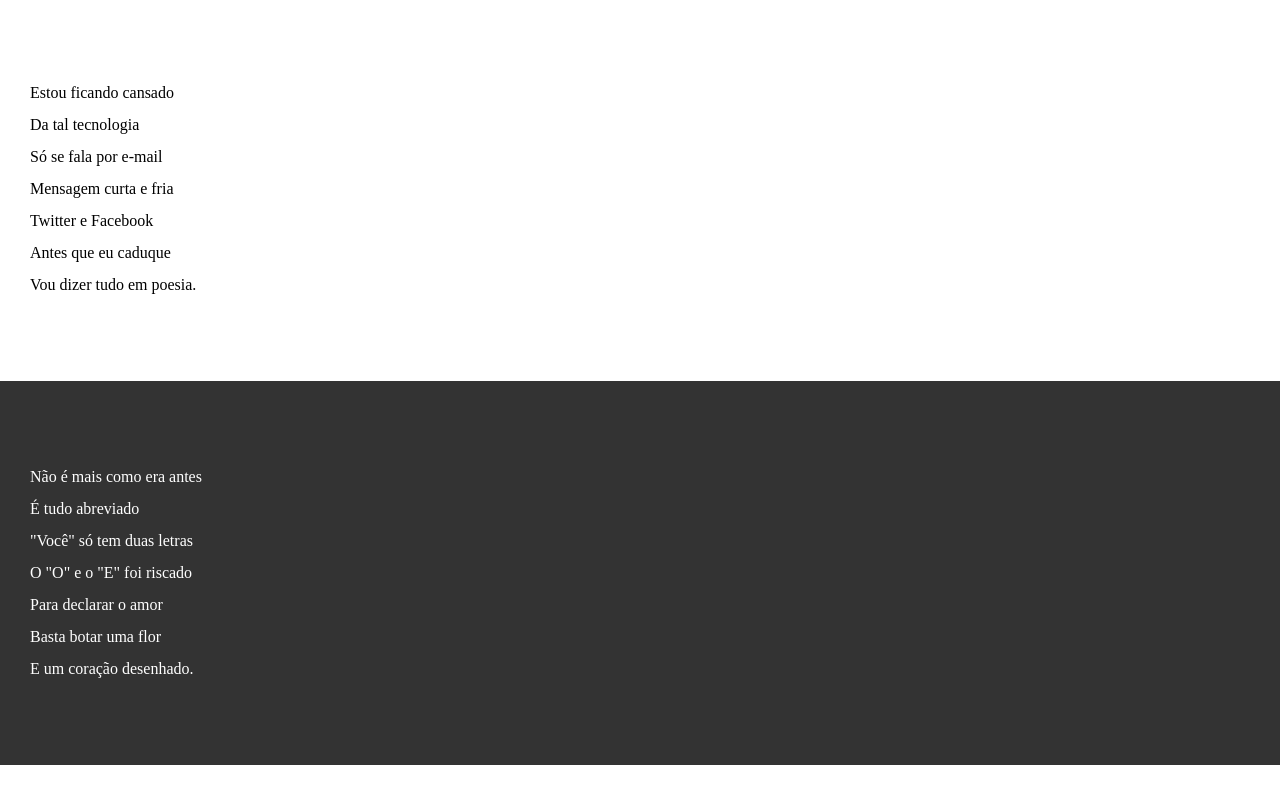
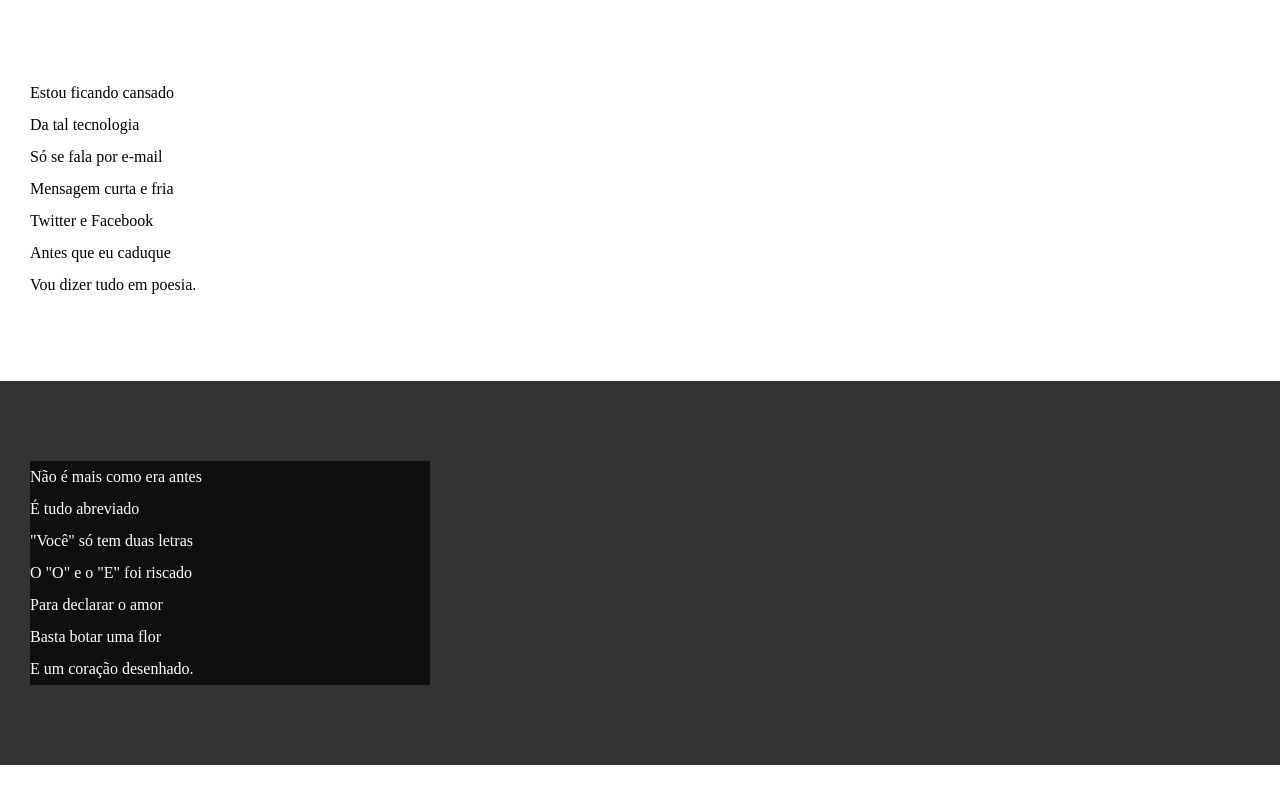
Before and after one commit to Renan-MN/HTML-CSS, a plain HTML site: page Desafios/D012/index.html in a window 1280 px wide. Shown: the part 158-952 px from the top of the page. Drawn offline with Linux system fonts and the light colour scheme.

Commit message:
Update style.css

```diff
--- a/Desafios/D012/estilo/style.css
+++ b/Desafios/D012/estilo/style.css
@@ -52,6 +52,11 @@ section.imagem {
     color: white;
 }
 
+section.imagem > p {
+    width: 400px;
+    background-color: rgba(0, 0, 0, 0.707);
+}
+
 footer {
     background-color: black;
     color: white;
```
